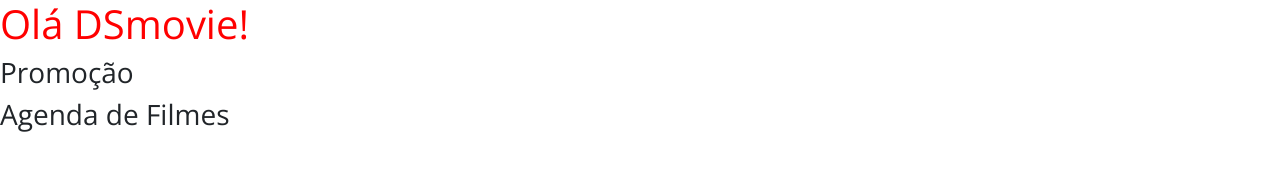
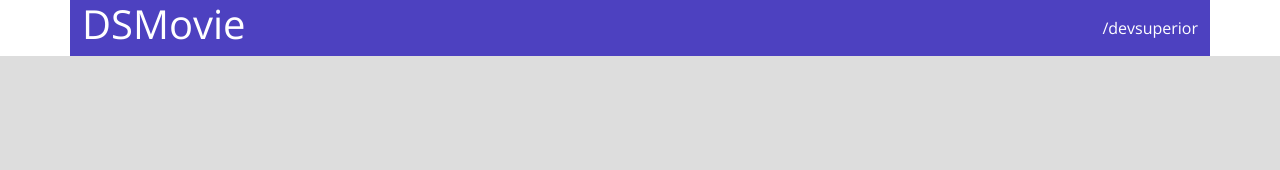
Before and after one commit to VictorTanaka98/dsmovie, a plain HTML site: page DSMOVIE/index.html in a window 1280 px wide. Drawn offline with nearby package versions, Linux system fonts and the light colour scheme.

Commit message:
Barra superior PARTE 1

```diff
--- a/DSMOVIE/css/style.css
+++ b/DSMOVIE/css/style.css
@@ -1,8 +1,30 @@
 @import url('https://fonts.googleapis.com/css2?family=Open+Sans:wght@400;700&display=swap');
 
 *{
+    box-sizing: border-box;
     font-family: 'Open Sans', sans-serif;
 }
-h1{
-    color: red;
+
+html, body{
+    background-color: #ddd;
 }
+
+header nav {
+    background-color: #4D41C0;
+    color: #FFFFFF;
+}
+
+nav{
+    display: flex;
+    align-items: center;
+    justify-content: space-between;
+}
+
+ nav a {
+    text-decoration: none;
+    color: unset;
+}
+
+nav a:hover{
+    color: #FFFFFF;
+}
--- a/DSMOVIE/index.html
+++ b/DSMOVIE/index.html
@@ -12,8 +12,12 @@
 
 </head>
 <body>
-    <h1>Olá DSmovie!</h1>
-    <h3>Promoção</h3>
-    <h3>Agenda de Filmes</h3>
+    <header>
+        <nav class="container">
+            <h1>DSMovie</h1>
+            <a href="https://github.com/devsuperior">/devsuperior</a>
+        </nav>
+    </header>
+
 </body>
 </html>
```
